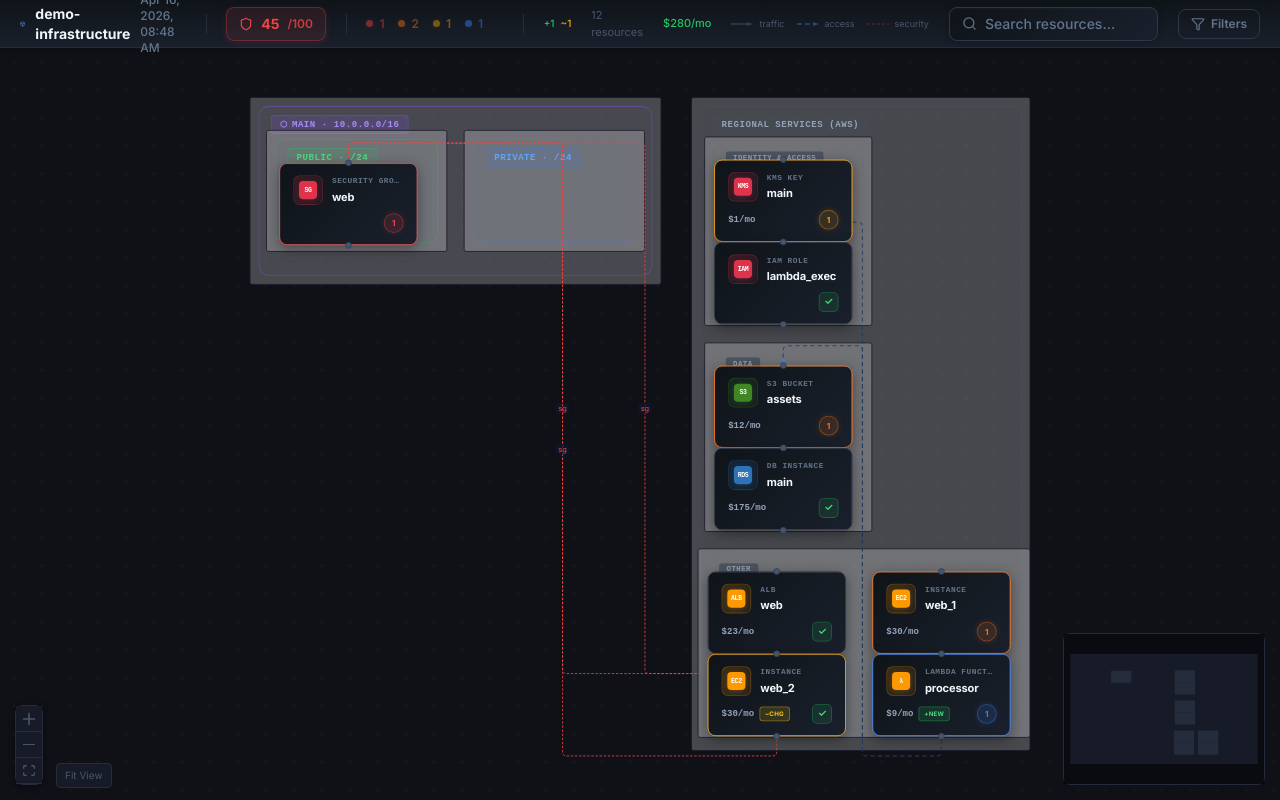
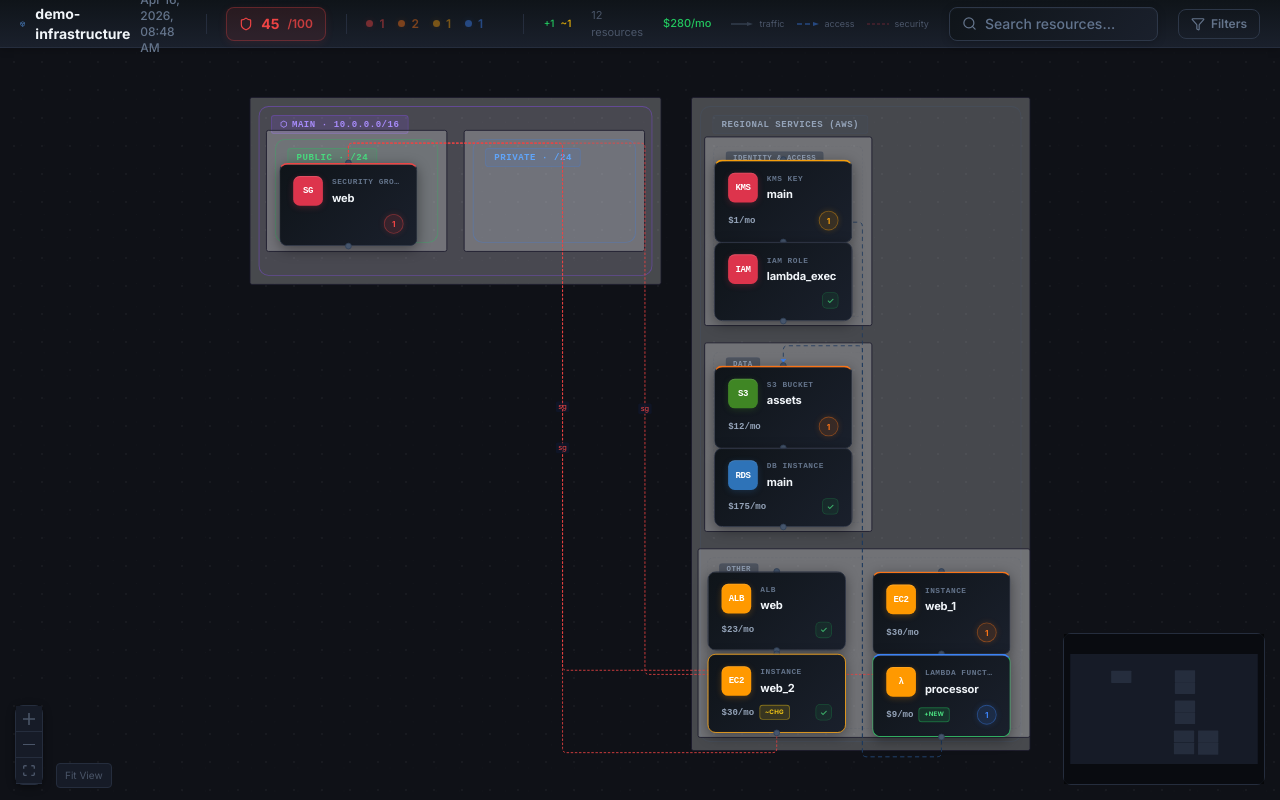
Before and after one commit to sairintechnologycom/infracanvas, a React (Vite) app in the folder viewer/: page / in a window 1280 px wide. Built offline with nearby package versions, Linux system fonts and the light colour scheme.

Commit message:
feat(viewer): severity top-edge accent and simplified icon tile on resource nodes

```diff
--- a/viewer/src/components/ResourceNode.tsx
+++ b/viewer/src/components/ResourceNode.tsx
@@ -23,23 +23,22 @@ function ResourceNodeComponent({ data, selected }: ResourceNodeProps) {
     ? getAzureServiceConfig(data.type)
     : getServiceConfig(data.type);
 
-  const borderColor = selected
+  const typeLabel = data.type
+    .replace(/^aws_/, '')
+    .replace(/^azurerm_/, '')
+    .toUpperCase()
+    .replaceAll('_', ' ');
+
+  const hasSeverityAccent = !selected && !isShadow && highestSev !== null;
+  const baseBorderColor = selected
     ? '#60a5fa'
     : isShadow
     ? '#f59e0b'
-    : highestSev
-    ? severityColors[highestSev]
     : isNew
     ? driftColors.added
     : isChanged
     ? driftColors.changed
     : '#252d3d';
-
-  const typeLabel = data.type
-    .replace(/^aws_/, '')
-    .replace(/^azurerm_/, '')
-    .toUpperCase()
-    .replaceAll('_', ' ');
 
   return (
     <div
@@ -56,66 +55,55 @@ function ResourceNodeComponent({ data, selected }: ResourceNodeProps) {
       <div
         style={{
           background: 'linear-gradient(135deg, #0f1419 0%, #1a202c 100%)',
-          border: `1.5px ${isShadow ? 'dashed' : 'solid'} ${borderColor}`,
+          border: `1.5px ${isShadow ? 'dashed' : 'solid'} ${baseBorderColor}`,
+          borderTop: hasSeverityAccent
+            ? `2.5px solid ${severityColors[highestSev!]}`
+            : `1.5px ${isShadow ? 'dashed' : 'solid'} ${baseBorderColor}`,
           borderRadius: 10,
           padding: '14px 16px',
           opacity: isDeleted ? 0.5 : 1,
           boxShadow: selected
-            ? `0 0 0 2px ${borderColor}66, 0 8px 32px rgba(0,0,0,0.6), inset 0 1px 2px rgba(255,255,255,0.05)`
+            ? `0 0 0 2px ${baseBorderColor}66, 0 8px 32px rgba(0,0,0,0.6), inset 0 1px 2px rgba(255,255,255,0.05)`
             : '0 4px 16px rgba(0,0,0,0.4), inset 0 1px 2px rgba(255,255,255,0.03)',
           transition: 'all 0.2s cubic-bezier(0.4, 0, 0.2, 1)',
+          position: 'relative',
         }}
         onMouseEnter={e => {
-          (e.currentTarget as HTMLDivElement).style.borderColor = borderColor;
-          (e.currentTarget as HTMLDivElement).style.transform = 'translateY(-2px)';
-          (e.currentTarget as HTMLDivElement).style.boxShadow = `0 0 0 2px ${borderColor}66, 0 12px 40px rgba(0,0,0,0.5), inset 0 1px 2px rgba(255,255,255,0.05)`;
+          (e.currentTarget as HTMLDivElement).style.transform = 'translateY(-1px)';
+          (e.currentTarget as HTMLDivElement).style.boxShadow = hasSeverityAccent
+            ? `0 0 0 1px ${severityColors[highestSev!]}55, 0 12px 40px rgba(0,0,0,0.5), inset 0 1px 2px rgba(255,255,255,0.05)`
+            : `0 0 0 1px ${baseBorderColor}55, 0 12px 40px rgba(0,0,0,0.5), inset 0 1px 2px rgba(255,255,255,0.05)`;
         }}
         onMouseLeave={e => {
-          (e.currentTarget as HTMLDivElement).style.borderColor = borderColor;
           (e.currentTarget as HTMLDivElement).style.transform = 'translateY(0)';
           (e.currentTarget as HTMLDivElement).style.boxShadow = selected
-            ? `0 0 0 2px ${borderColor}66, 0 8px 32px rgba(0,0,0,0.6), inset 0 1px 2px rgba(255,255,255,0.05)`
+            ? `0 0 0 2px ${baseBorderColor}66, 0 8px 32px rgba(0,0,0,0.6), inset 0 1px 2px rgba(255,255,255,0.05)`
             : '0 4px 16px rgba(0,0,0,0.4), inset 0 1px 2px rgba(255,255,255,0.03)';
         }}
       >
-        {/* Header: icon box + meta */}
+        {/* Header: icon tile + meta */}
         <div style={{ display: 'flex', alignItems: 'center', gap: 11, marginBottom: 10 }}>
-          {/* Icon box */}
           <div
             style={{
               width: 36,
               height: 36,
               borderRadius: 8,
-              background: `linear-gradient(135deg, ${svc.color}2F 0%, ${svc.color}10 100%)`,
-              border: `1px solid ${svc.color}40`,
+              background: svc.color,
               display: 'flex',
               alignItems: 'center',
               justifyContent: 'center',
+              fontSize: svc.label.length > 3 ? 9 : 11,
+              fontWeight: 900,
+              fontFamily: 'ui-monospace, monospace',
+              color: '#ffffff',
+              letterSpacing: '-0.5px',
               flexShrink: 0,
+              boxShadow: `0 2px 8px ${svc.color}40, inset 0 1px 1px rgba(255,255,255,0.15)`,
             }}
           >
-            <div
-              style={{
-                width: 22,
-                height: 22,
-                borderRadius: 5,
-                background: svc.color,
-                display: 'flex',
-                alignItems: 'center',
-                justifyContent: 'center',
-                fontSize: svc.label.length > 3 ? 6 : 8,
-                fontWeight: 900,
-                fontFamily: 'ui-monospace, monospace',
-                color: '#ffffff',
-                letterSpacing: '-0.5px',
-                boxShadow: `0 2px 8px ${svc.color}40`,
-              }}
-            >
-              {svc.label}
-            </div>
+            {svc.label}
           </div>
 
-          {/* Meta */}
           <div style={{ minWidth: 0, flex: 1 }}>
             <div
               style={{
@@ -200,7 +188,6 @@ function ResourceNodeComponent({ data, selected }: ResourceNodeProps) {
             )}
           </div>
 
-          {/* Finding badge or clean check */}
           {findingCount > 0 && highestSev ? (
             <div
               style={{
@@ -224,17 +211,17 @@ function ResourceNodeComponent({ data, selected }: ResourceNodeProps) {
           ) : (
             <div
               style={{
-                width: 24,
-                height: 24,
+                width: 20,
+                height: 20,
                 borderRadius: 6,
-                background: 'rgba(34,197,94,0.12)',
-                border: '1.5px solid rgba(34,197,94,0.35)',
+                background: 'rgba(34,197,94,0.08)',
+                border: '1px solid rgba(34,197,94,0.22)',
                 display: 'flex',
                 alignItems: 'center',
                 justifyContent: 'center',
-                fontSize: 12,
-                fontWeight: 800,
-                color: '#4ade80',
+                fontSize: 10,
+                fontWeight: 700,
+                color: 'rgba(74,222,128,0.75)',
                 flexShrink: 0,
               }}
             >
```
